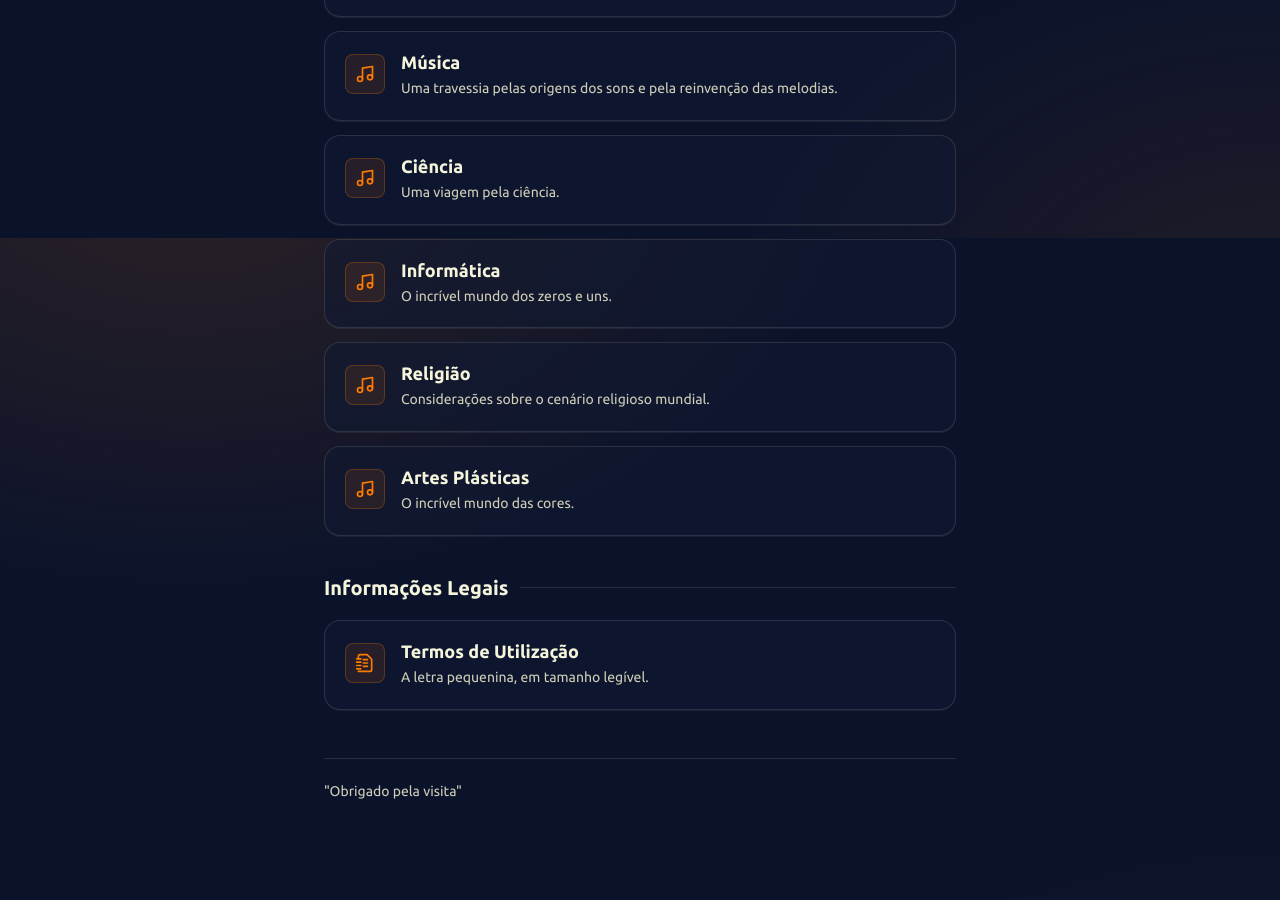
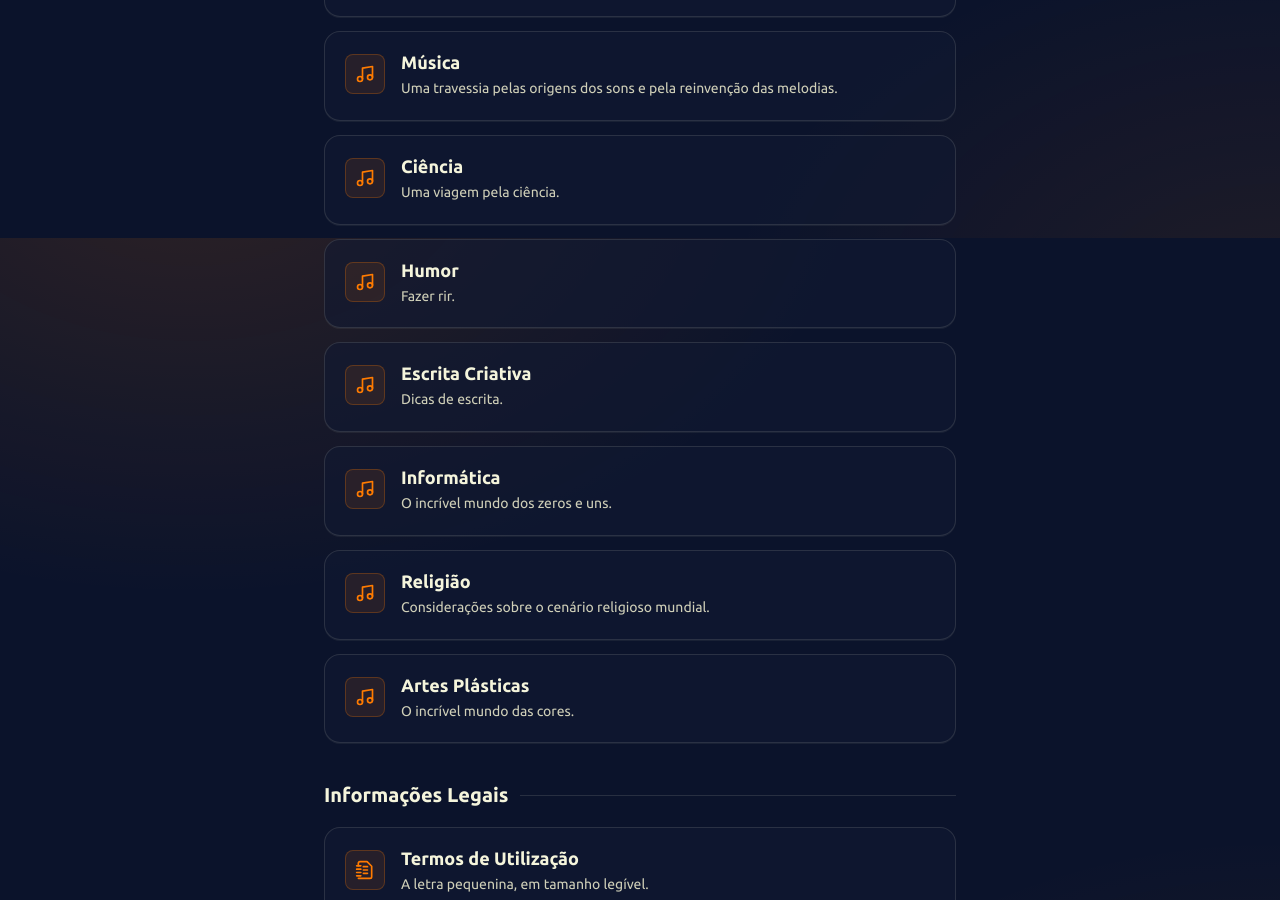
Before and after one commit to joaquim-capitao/joaquim-capitao.github.io, a Jekyll site: the page index2.html, which Jekyll copies as it is, in a window 1280 px wide and 900 px high, scrolled down 662 px. Built offline with Jekyll 4.4.1, drawn with Linux system fonts in a browser that asks for light colours; before the commit the page ends 1541 px from its top, so only the background shows below that.

Commit message:
Add new cards for Humor and Escrita Criativa

```diff
--- a/index2.html
+++ b/index2.html
@@ -372,7 +372,31 @@
             </a>
           </li>
 
+           <li>
+            <a class="card" href="https://joaquim-capitao.github.io/humor">
+              <span class="icon-box" aria-hidden="true">
+                <svg xmlns="http://www.w3.org/2000/svg" width="24" height="24" viewBox="0 0 24 24" fill="none" stroke="currentColor" stroke-width="2" stroke-linecap="round" stroke-linejoin="round"><path d="M9 18V5l12-2v13"/><circle cx="6" cy="18" r="3"/><circle cx="18" cy="16" r="3"/></svg>
+              </span>
+              <span class="card-content">
+                <span class="card-title">Humor</span>
+                <span class="card-desc">Fazer rir.</span>
+              </span>
+              <svg class="arrow" aria-hidden="true" xmlns="http://www.w3.org/2000/svg" width="24" height="24" viewBox="0 0 24 24" fill="none" stroke="currentColor" stroke-width="2" stroke-linecap="round" stroke-linejoin="round"><path d="M7 7h10v10"/><path d="M7 17 17 7"/></svg>
+            </a>
+          </li>
 
+           <li>
+            <a class="card" href="https://joaquim-capitao.github.io/escrita-criativa">
+              <span class="icon-box" aria-hidden="true">
+                <svg xmlns="http://www.w3.org/2000/svg" width="24" height="24" viewBox="0 0 24 24" fill="none" stroke="currentColor" stroke-width="2" stroke-linecap="round" stroke-linejoin="round"><path d="M9 18V5l12-2v13"/><circle cx="6" cy="18" r="3"/><circle cx="18" cy="16" r="3"/></svg>
+              </span>
+              <span class="card-content">
+                <span class="card-title">Escrita Criativa</span>
+                <span class="card-desc">Dicas de escrita.</span>
+              </span>
+              <svg class="arrow" aria-hidden="true" xmlns="http://www.w3.org/2000/svg" width="24" height="24" viewBox="0 0 24 24" fill="none" stroke="currentColor" stroke-width="2" stroke-linecap="round" stroke-linejoin="round"><path d="M7 7h10v10"/><path d="M7 17 17 7"/></svg>
+            </a>
+          </li>
 
               <li>
             <a class="card" href="https://joaquim-capitao.github.io/informatica">
```
